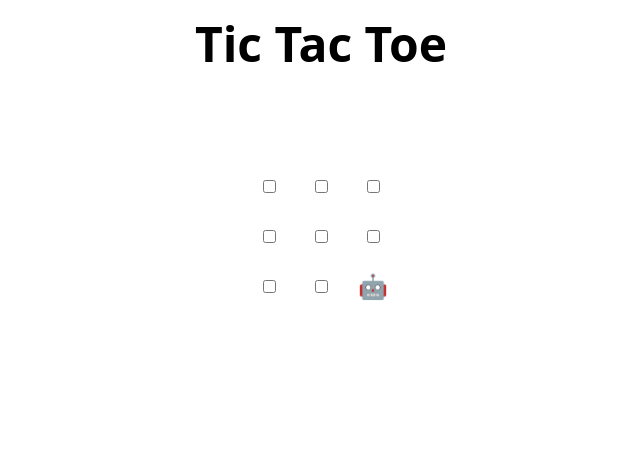
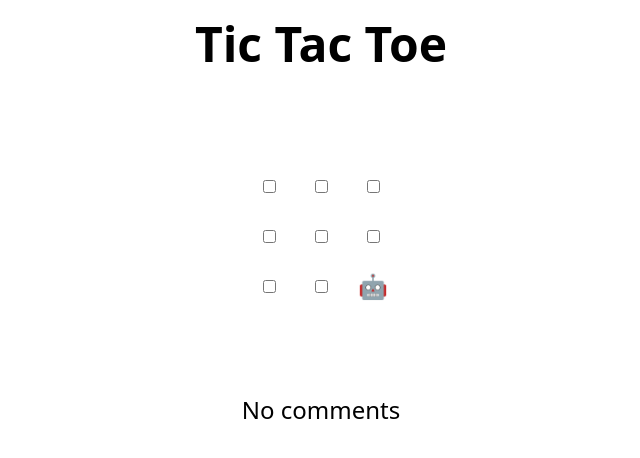
Before and after one commit to catarinasdfaria/skills-review-pull-requests, a plain HTML site: page index.html in a window 1280 px wide. Shown: the whole page, without its empty margins (319-959 px from the left). Drawn offline with Linux system fonts and the light colour scheme.

Commit message:
Update index.html
no comments

```diff
--- a/index.html
+++ b/index.html
@@ -48,7 +48,7 @@
 </table>
 
 <h2 hidden>Game over, refresh to play again 🧑‍💻 🤖!</h2>
-
+No comments
 <script>
   // Initialization
   const boxes = Array.from(document.querySelectorAll("td"));
```
